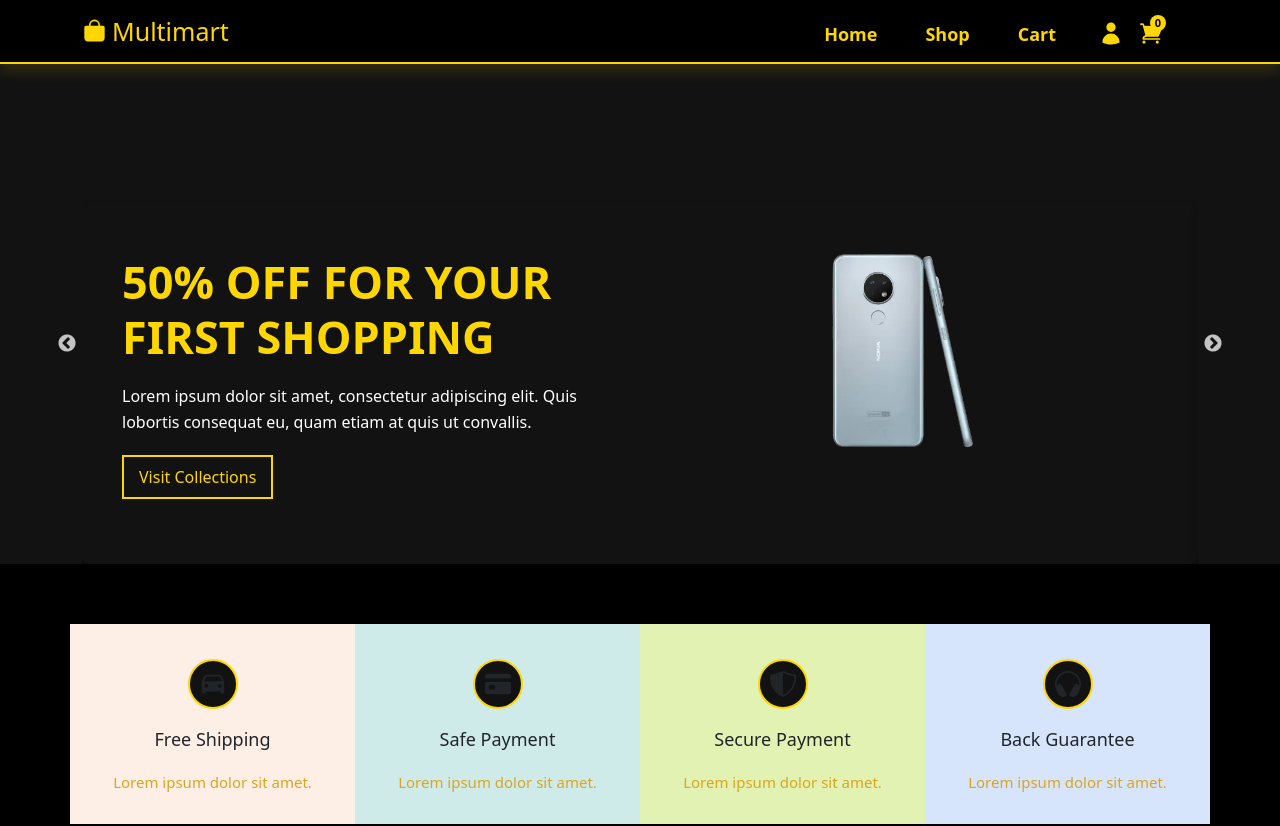
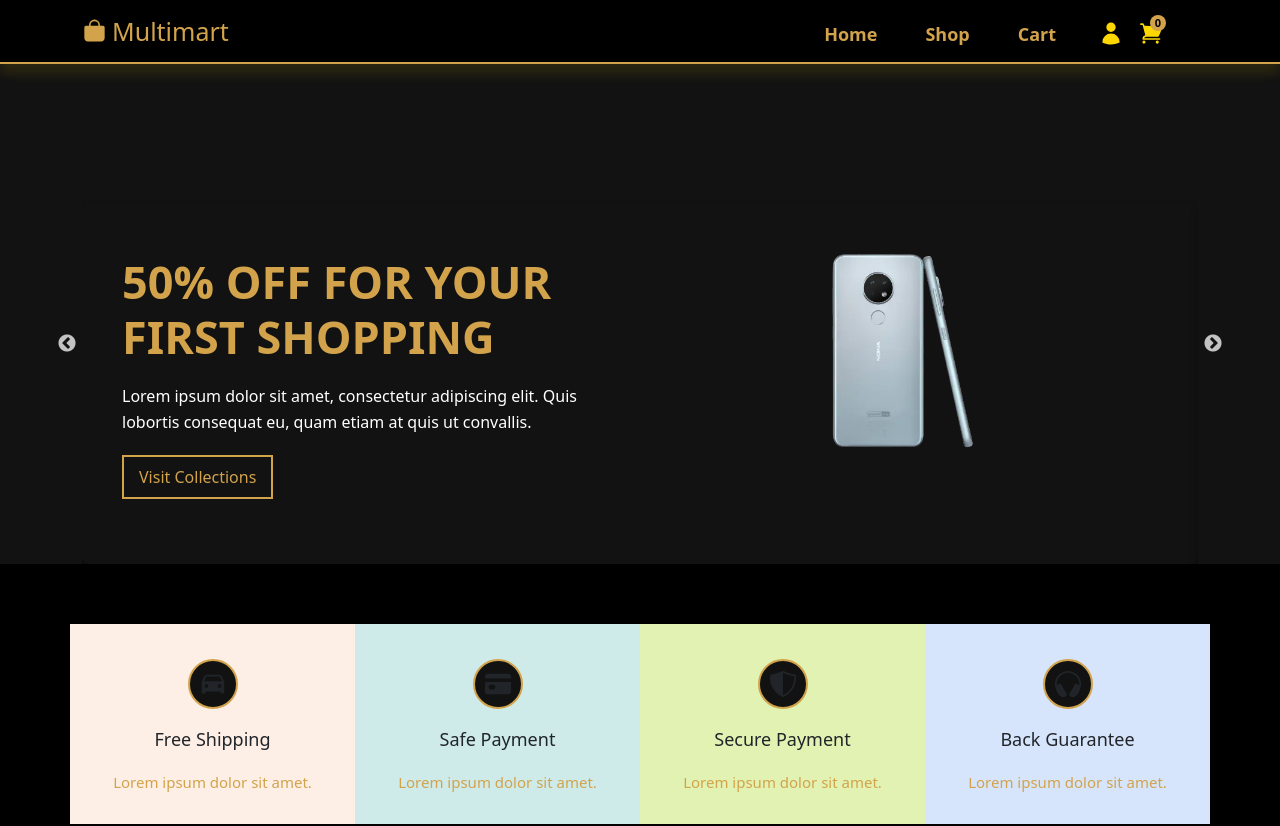
Before and after one commit to BuggPlayer/goldenthemewebsite, a React (Create React App) app: page / in a window 1280 px wide. Shown: the top 826 px of the page. Built offline with nearby package versions, Linux system fonts and the light colour scheme.

Commit message:
codde updagte

```diff
--- a/src/index.css
+++ b/src/index.css
@@ -3,10 +3,10 @@
 :root {
   --primary-bg: #000; /* Black background */
   --secondary-bg: #121212; /* Dark gray for sections */
-  --text-color: #FFD700; /* Gold text */
+  --text-color: #d2a34b; /* Gold text */
   --text-color-secondary: #fff;
-  --highlight-color: #DAA520; /* Darker gold for highlights */
-  --border-color: #FFD700; /* Gold border */
+  --highlight-color: #d2a34b; /* Darker gold for highlights */
+  --border-color: #d2a34b; /* Gold border */
   --font-primary: "Lato", sans-serif;
 
 }
```
